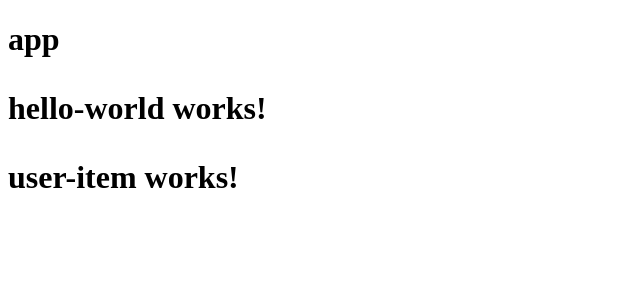
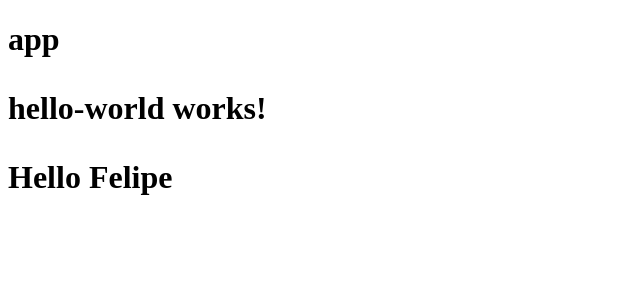
Before and after one commit to vincent-guo/angular2-hello-world, an Angular app: page / in a window 1280 px wide. Shown: the top 300 px of the page, without its empty margins (0-640 px from the left). Built offline with nearby package versions, Linux system fonts and the light colour scheme.

Commit message:
add a name property

```diff
--- a/src/app/user-item/user-item.component.html
+++ b/src/app/user-item/user-item.component.html
@@ -1,3 +1,3 @@
 <p>
-  user-item works!
+  Hello {{ name }}
 </p>
--- a/src/app/user-item/user-item.component.ts
+++ b/src/app/user-item/user-item.component.ts
@@ -7,7 +7,11 @@ import { Component, OnInit } from '@angular/core';
 })
 export class UserItemComponent implements OnInit {
 
-  constructor() { }
+  name: string;
+
+  constructor() {
+    this.name = 'Felipe';
+  }
 
   ngOnInit() {
   }
```
